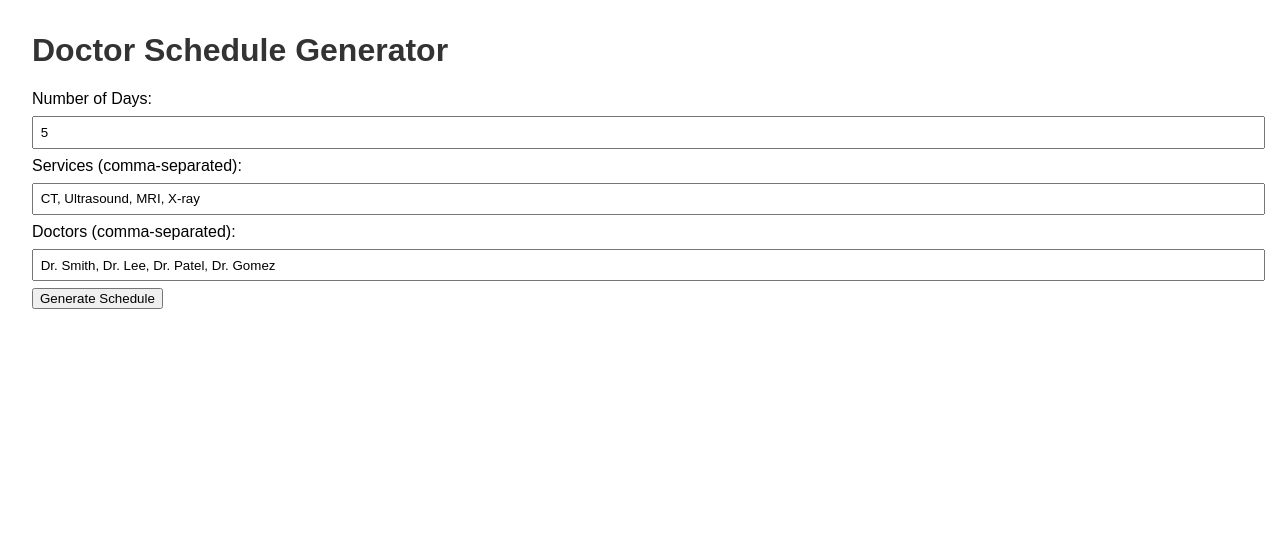
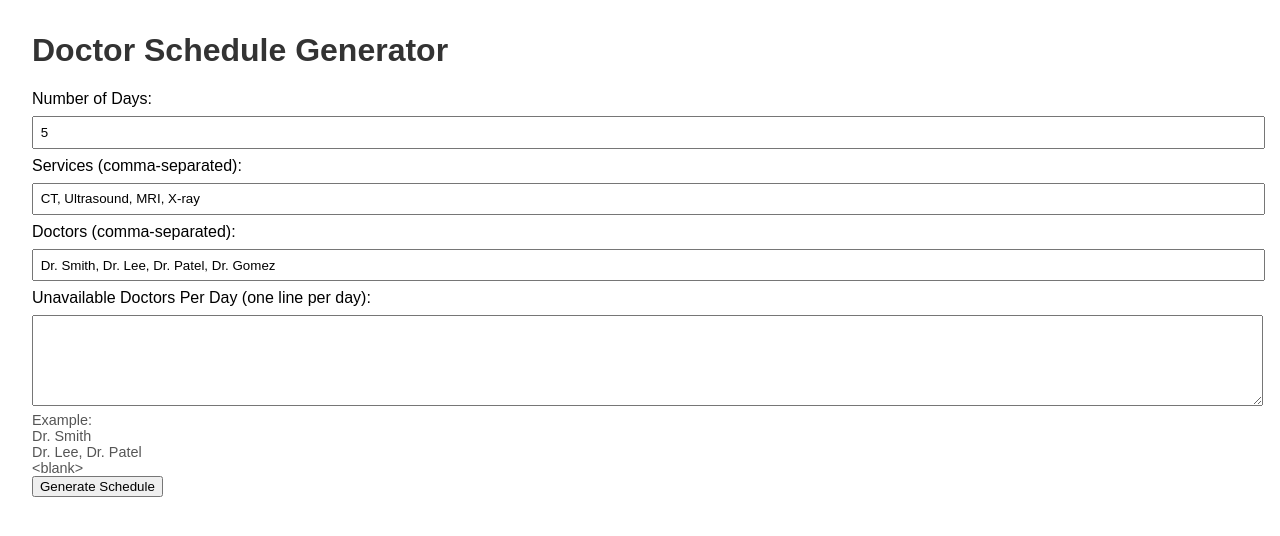
Before and after one commit to malaitani/doc, a Flask app: page / in a window 1280 px wide. Shown: the top 536 px of the page. Run offline with Flask 3, Linux system fonts and the light colour scheme.

Commit message:
Add files via upload

```diff
--- a/templates/index.html
+++ b/templates/index.html
@@ -14,6 +14,7 @@
         th, td { border: 1px solid #ccc; padding: 0.75em; text-align: center; }
         th { background-color: #f2f2f2; }
         h1, h2 { color: #333; }
+        .small { font-size: 0.9em; color: #555; }
     </style>
 </head>
 <body>
@@ -27,6 +28,10 @@
 
         <label for="doctors">Doctors (comma-separated):</label>
         <input type="text" name="doctors" value="{{ default_doctors }}">
+
+        <label for="unavailable">Unavailable Doctors Per Day (one line per day):</label>
+        <textarea name="unavailable" rows="{{ default_days }}">{{ default_unavailable }}</textarea>
+        <div class="small">Example:<br>Dr. Smith<br>Dr. Lee, Dr. Patel<br>&lt;blank&gt;</div>
 
         <button type="submit">Generate Schedule</button>
     </form>
@@ -51,6 +56,26 @@
                 {% endfor %}
             </tr>
             {% endfor %}
+            <tr>
+                <th>Flexible</th>
+                {% for day in days %}
+                <td>
+                    {% for doc in flexible_map[day] %}
+                        {{ doc }}<br>
+                    {% endfor %}
+                </td>
+                {% endfor %}
+            </tr>
+            <tr>
+                <th>Unavailable</th>
+                {% for day in days %}
+                <td>
+                    {% for doc in unavailable_map[day] %}
+                        {{ doc }}<br>
+                    {% endfor %}
+                </td>
+                {% endfor %}
+            </tr>
         </tbody>
     </table>
     {% endif %}
```
